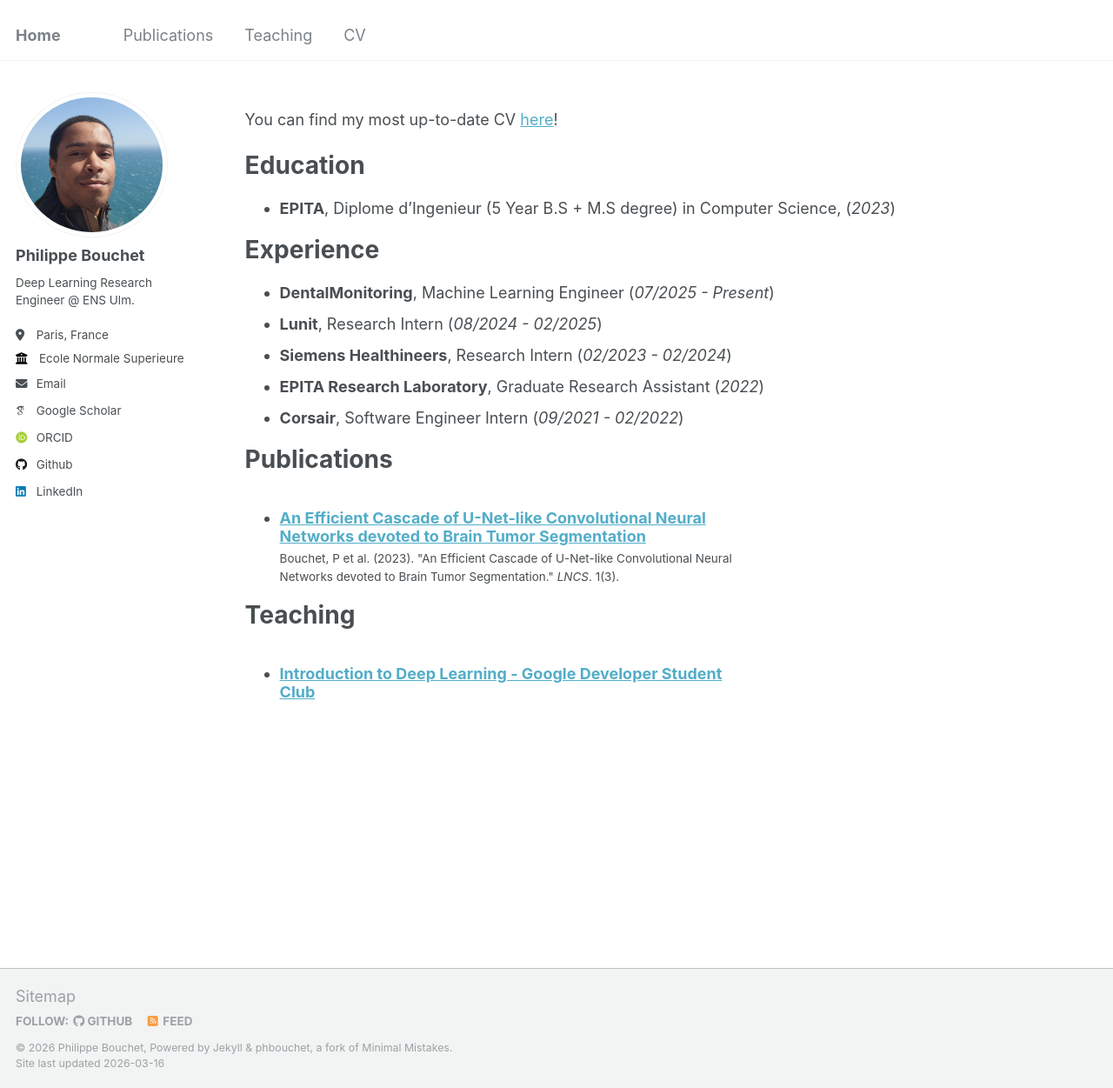
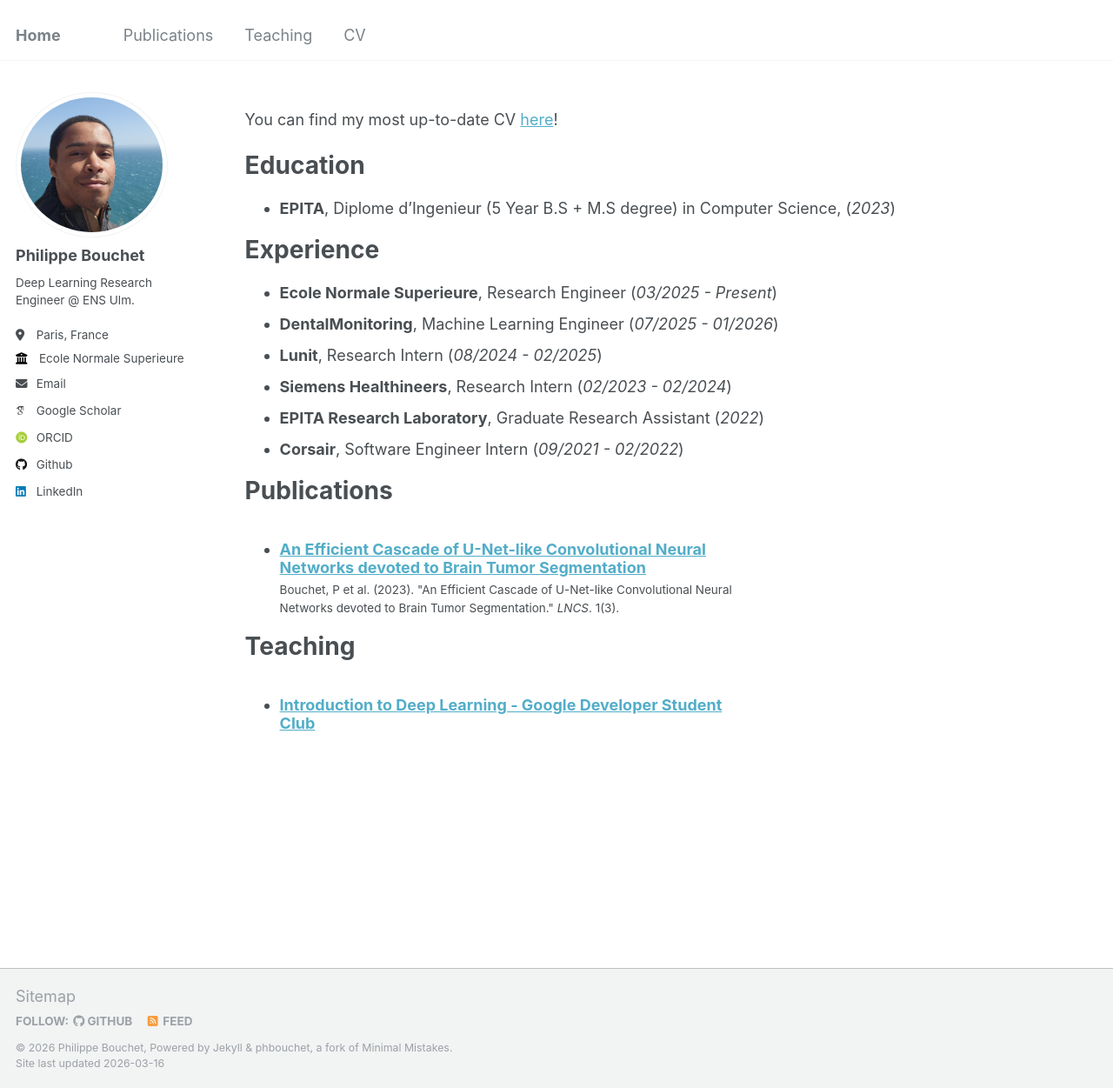
Before and after one commit to phbouchet/phbouchet.github.io, a Jekyll site: the page built from _pages/cv.md, in a window 1280 px wide and 1251 px high. Shown: the whole window at 87% size. Built offline with Jekyll 4.4.1, drawn with Linux system fonts in a browser that asks for light colours; some web fonts are replaced.

Commit message:
Update cv.md

```diff
--- a/_pages/cv.md
+++ b/_pages/cv.md
@@ -17,7 +17,8 @@
 
 Experience
 ======
-* **DentalMonitoring**, Machine Learning Engineer (*07/2025 - Present*)
+* **Ecole Normale Superieure**, Research Engineer (*03/2025 - Present*)
+* **DentalMonitoring**, Machine Learning Engineer (*07/2025 - 01/2026*)
 * **Lunit**, Research Intern (*08/2024 - 02/2025*)
 * **Siemens Healthineers**, Research Intern (*02/2023 - 02/2024*)
 * **EPITA Research Laboratory**, Graduate Research Assistant (*2022*)
```
